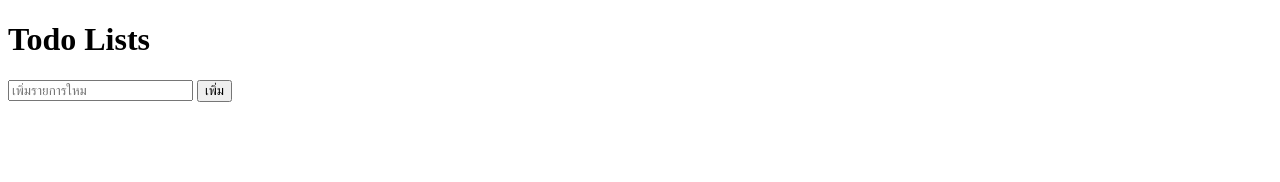
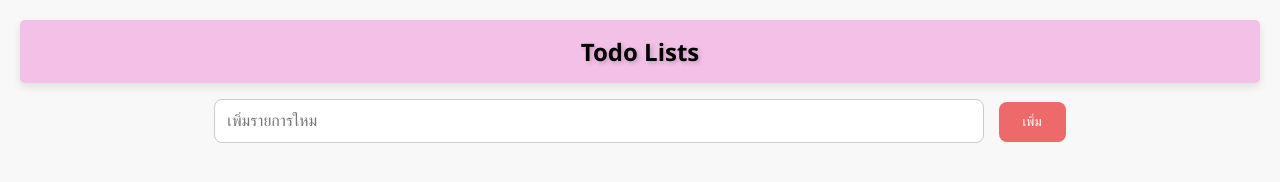
Before and after one commit to 65160376/88726065, a plain HTML site: page lab07/todo.html in a window 1280 px wide. Drawn offline with Linux system fonts and the light colour scheme.

Commit message:
เพิ่มคำอธิบายใน HTML

```diff
--- a/lab07/todo.html
+++ b/lab07/todo.html
@@ -5,16 +5,16 @@
     <meta charset="UTF-8" />
     <meta name="viewport" content="width=device-width, initial-scale=1.0" />
     <title>Todo</title>
-    <link rel="stylesheet" href="styles.css" />
+    <link rel="stylesheet" href="style.css" />
 </head>
 
 <body>
-
+    <!-- ตัวอย่างโปรแกรม Todo เขียนด้วย html css JavaScript และเก็บข้อมูล Todo items ใน อะเรย์ -->
     <h1>Todo Lists</h1>
     <input type="text" id="todo-input" placeholder="เพิ่มรายการใหม" ่ />
     <button id="add-button">เพิ่ม</button>
     <ul id="todo-list">
-
+    <!-- รายการที่เพิ่มจะแสดงที่นี่ -->
     </ul>
     <script src="scripts.js"></script>
 </body>
```
